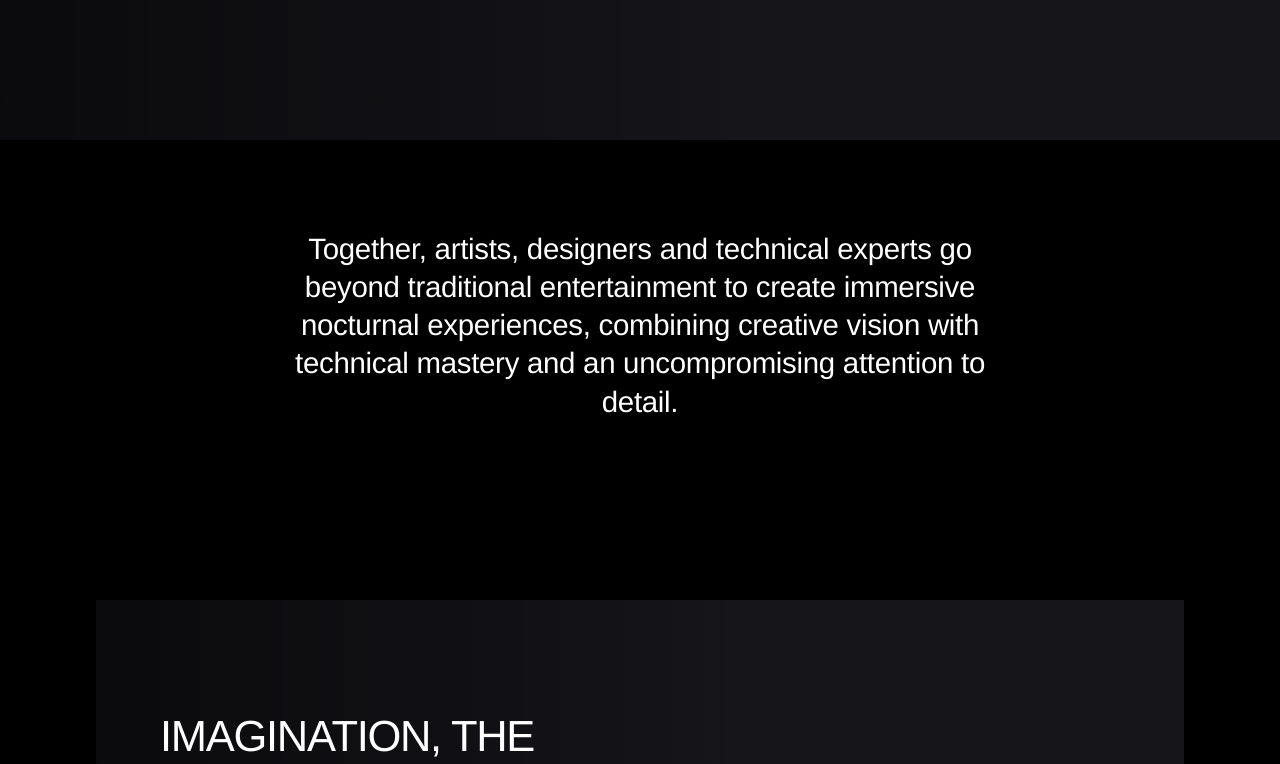
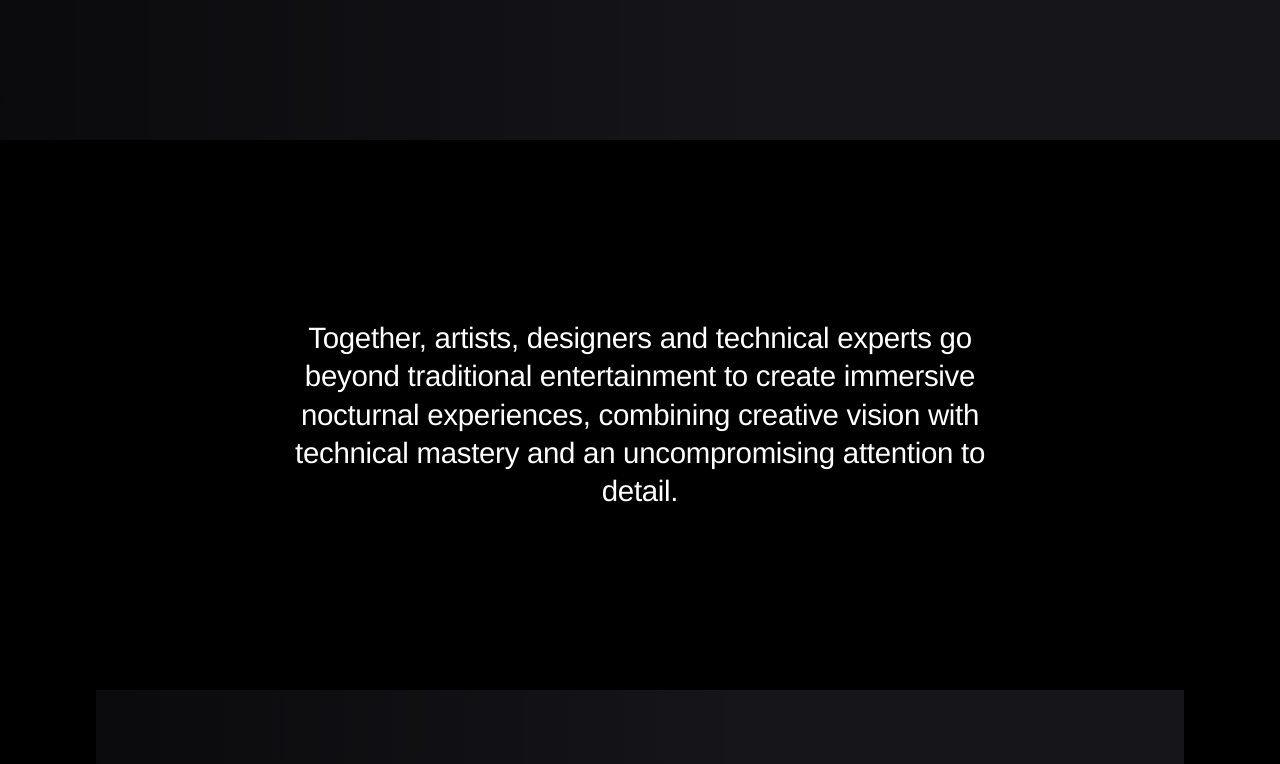
Before and after one commit to bryanbooker-ctrl/maison-sanguine-client, a Next.js app: page /night/absolute-mastery in a window 1280 px wide. Shown: the part 660-1424 px from the top of the page. Built offline with nearby package versions, Linux system fonts and the light colour scheme; no server answers; a web font is replaced by a local one.

Commit message:
Site: intro centrée

```diff
--- a/app/site/spacing.css
+++ b/app/site/spacing.css
@@ -9,3 +9,4 @@ html body main.ms-page>section:last-child{padding-bottom:calc(var(--ms-sy) * 1.5
 }
 html body main.ms-page>section.ms-nl{padding-top:calc(var(--ms-sy) * 1.5)!important;padding-bottom:calc(var(--ms-sy) * 1.5)!important}
 html body section.ms-car--wide .ms-car__img:has(img[src^="data:"]){background:var(--ms-ph)}
+html body main.ms-page>section.ms-hero--editorial+section.ms-txt{padding-top:calc(var(--ms-sy) * 2)!important}
```
